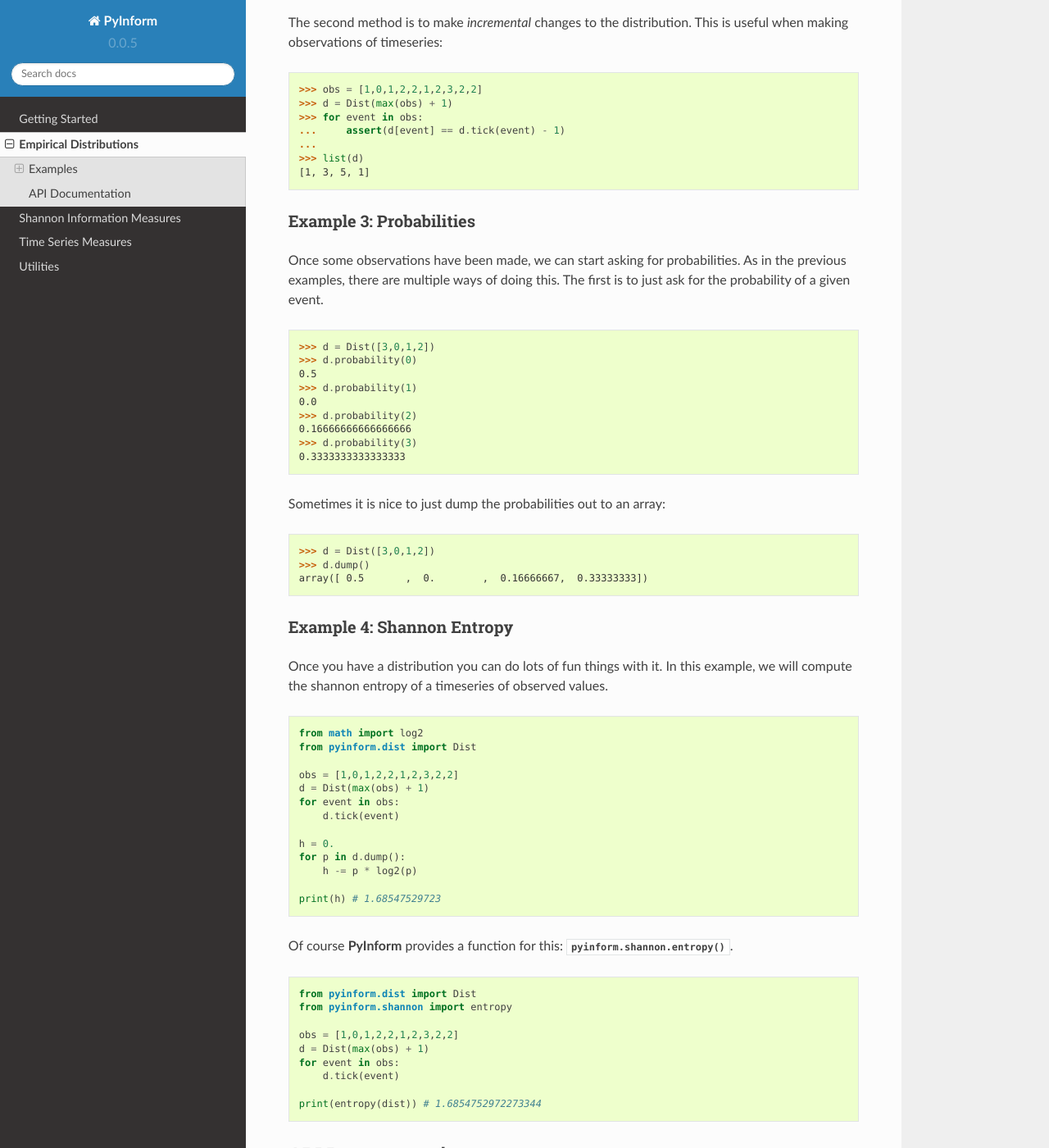
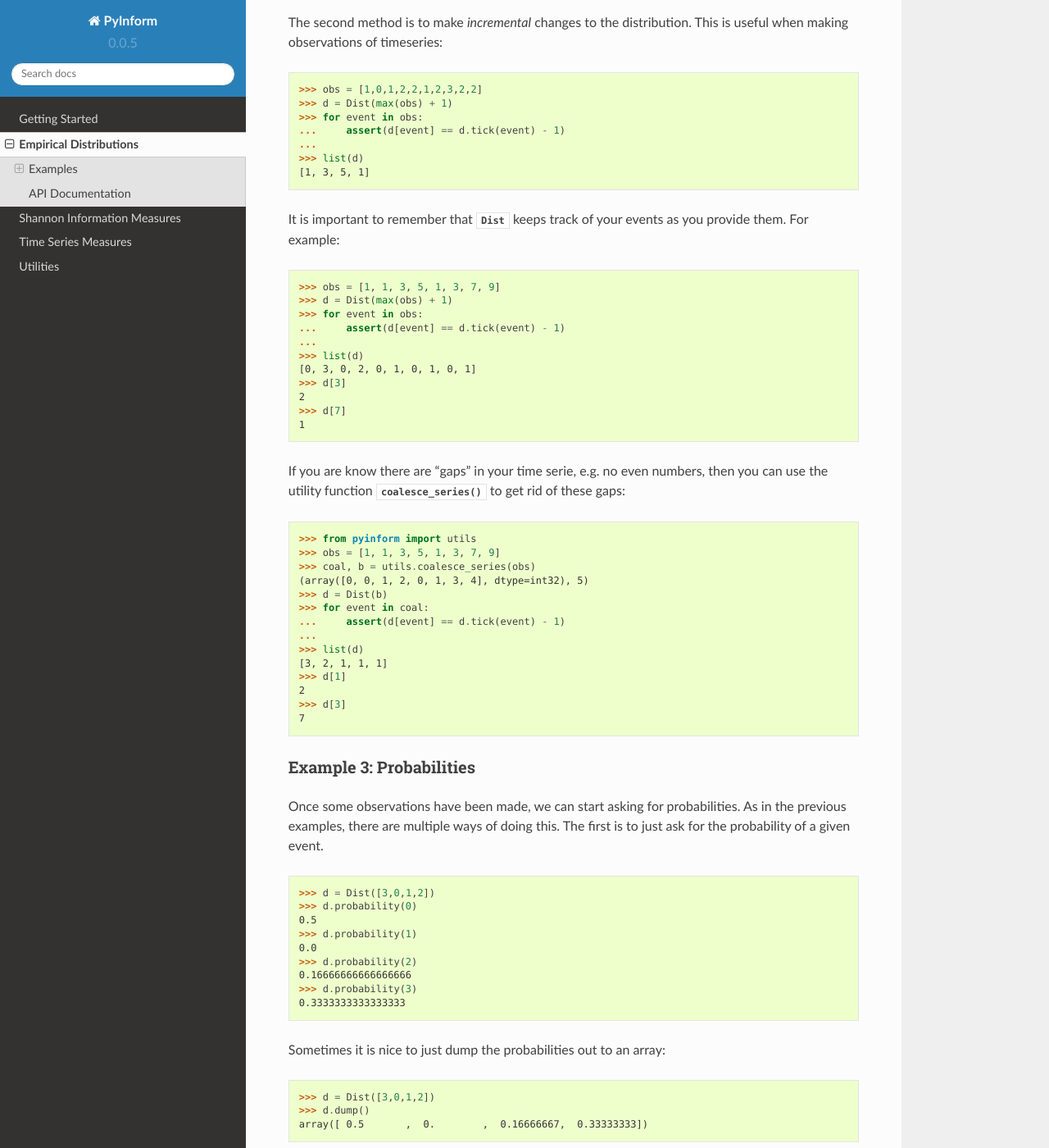
Before and after one commit to ELIFE-ASU/PyInform, a Sphinx documentation site: the page built from docs/source/dist.rst, in a window 1280 px wide and 1400 px high, scrolled down 1082 px. Shown: the whole window at 82% size. Built offline with Sphinx 7.4.7 and the Read the Docs theme 2.0.0, drawn with Linux system fonts in a browser that asks for light colours.

Commit message:
Add an example of coalesce_series to Dist examples
Thanks to @jakehanson for this suggestion. It makes the use of both
Dist and coalesce_series a bit more clear.

```diff
--- a/docs/source/dist.rst
+++ b/docs/source/dist.rst
@@ -59,6 +59,41 @@ is useful when making observations of timeseries: ::
     ...
     >>> list(d)
     [1, 3, 5, 1]
+
+It is important to remember that :py:class:`~.dist.Dist` keeps track of your
+events as you provide them. For example: ::
+
+    >>> obs = [1, 1, 3, 5, 1, 3, 7, 9]
+    >>> d = Dist(max(obs) + 1)
+    >>> for event in obs:
+    ...     assert(d[event] == d.tick(event) - 1)
+    ...
+    >>> list(d)
+    [0, 3, 0, 2, 0, 1, 0, 1, 0, 1]
+    >>> d[3]
+    2
+    >>> d[7]
+    1
+
+If you are know there are "gaps" in your time serie, e.g. no even numbers,
+then you can use the utility function
+:py:func:`~.utils.coalesce.coalesce_series` to get rid of these gaps: ::
+
+    >>> from pyinform import utils
+    >>> obs = [1, 1, 3, 5, 1, 3, 7, 9]
+    >>> coal, b = utils.coalesce_series(obs)
+    (array([0, 0, 1, 2, 0, 1, 3, 4], dtype=int32), 5)
+    >>> d = Dist(b)
+    >>> for event in coal:
+    ...     assert(d[event] == d.tick(event) - 1)
+    ...
+    >>> list(d)
+    [3, 2, 1, 1, 1]
+    >>> d[1]
+    2
+    >>> d[3]
+    7
+
 
 Example 3: Probabilities
 ^^^^^^^^^^^^^^^^^^^^^^^^
```
